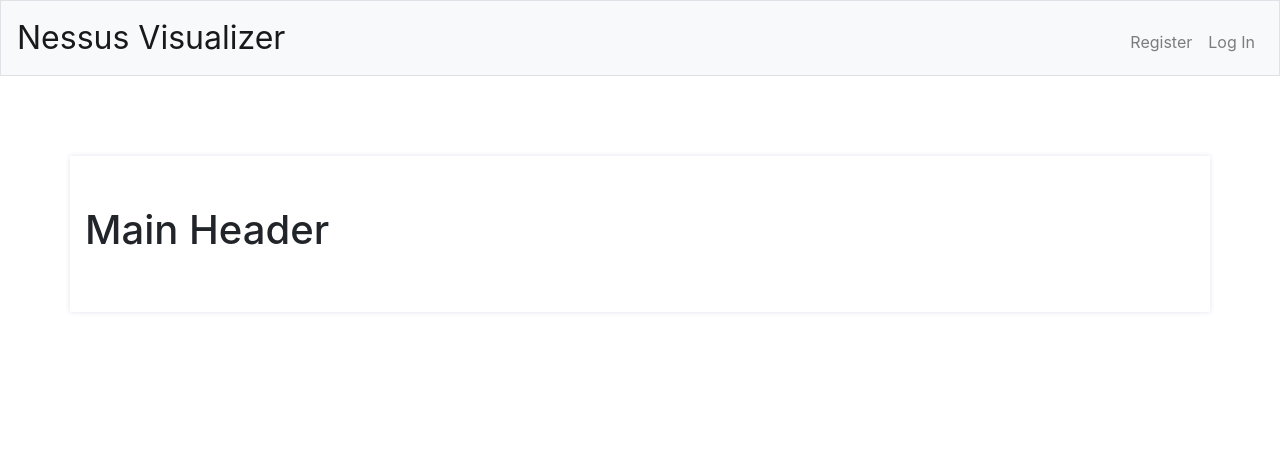
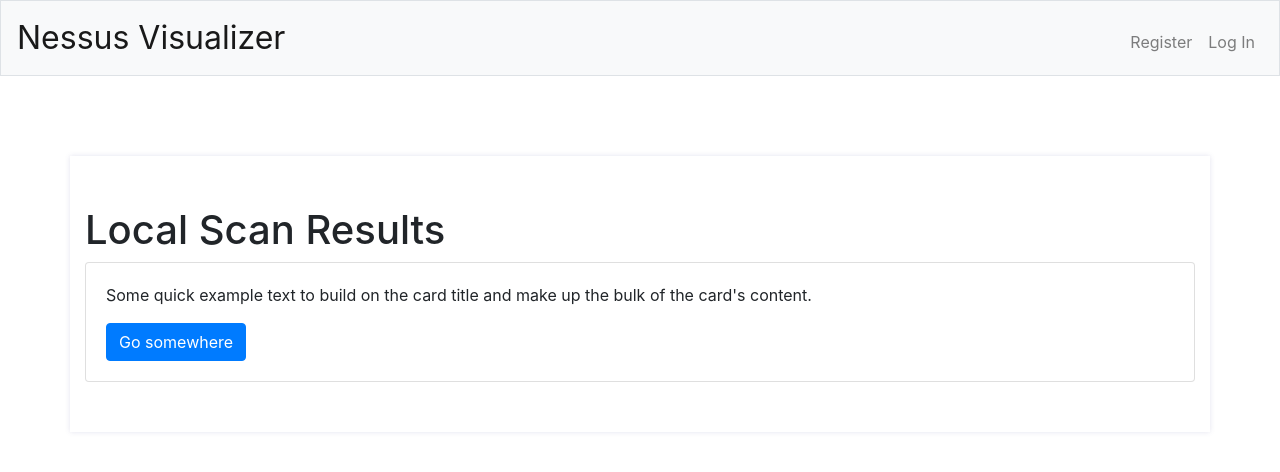
Before and after one commit to SchwartzKamel/NessusVisualizer, a Flask app: template app/templates/index.jinja2 in a window 1280 px wide. Shown: the top 472 px of the page. Run offline with Flask 2, Linux system fonts and the light colour scheme; the template is opened without the code that fills it: most values are stand-ins (such as "Sample title", 1, 10 or a date in 2020); parts of the project's set-up code (start-up, migrations or seed data) failed here and were passed over; some libraries are stand-ins or nearby versions.

Commit message:
reading from db, TODO more styling

```diff
--- a/app/static/css/style.css
+++ b/app/static/css/style.css
@@ -46,8 +46,3 @@
 .field-value {
   font-size: 0.9em;
 }
-
-.scan-results {
-  box-sizing: border-box;
-  width: 100%;
-}
--- a/app/templates/index.jinja2
+++ b/app/templates/index.jinja2
@@ -9,5 +9,23 @@
 {% endblock %}
 
 {% block content %}
-<h1>Main Header</h1>
+<div class="container">
+  <h1>Local Scan Results</h1>
+    <div class="card">
+    <div class="card-body">
+      {% for row in row_data %}
+      <tr>
+          {% for col, row_ in zip(column_names, row) %}
+          <h4 class="card-title">{{row_}}</h4>
+          {% endfor %}
+      </tr>
+      {% endfor %}
+      <p class="card-text">
+        Some quick example text to build on the card title
+        and make up the bulk of the card's content.
+      </p>
+      <a href="#!" class="btn btn-primary">Go somewhere</a>
+    </div>
+  </div>
+</div>
 {% endblock %}
--- a/app/templates/layout.jinja2
+++ b/app/templates/layout.jinja2
@@ -33,7 +33,8 @@
     <div class="collapse navbar-collapse" id="navbar">
         {% if session.user_id %}
             <ul class="navbar-nav mr-auto mt-2">
-              <li class="nav-item"><a class="nav-link" href="{{ url_for('nessus_bp.select_folder') }}">Scan Results</a></li>
+            <li class="nav-item"><a class="nav-link" href="{{ url_for('nessus_bp.select_folder') }}">Download</a></li>
+              <li class="nav-item"><a class="nav-link" href="{{ url_for('nessus_bp.scan_results') }}">Scan Results</a></li>
             </ul>
             <ul class="navbar-nav ml-auto mt-2">
               <li class="nav-item"><a class="nav-link" href="{{ url_for('main_bp.users') }}">Users</a></li>
@@ -47,10 +48,9 @@
         {% endif %}
       </div>
   </nav>
-  <div class="container">
-    {% block content %}
-    {% endblock %}
-  </div>
+
+  {% block content %}
+  {% endblock %}
 </body>
 
 </html>
```
Also changed, not shown: app/nessus.py (+14 -7 lines), app/routes.py (+6 -6 lines), app/static/css/success.css (deleted, +0 -17 lines), app/templates/scan_results.jinja2 (+15 -8 lines), test.db.
